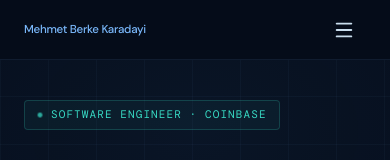
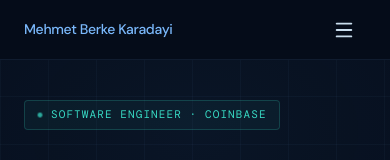
Before and after one commit to mberkekaradayi/mberkekaradayi.github.io, a Next.js app in the folder mbk/: page / in a window 390 px wide. Shown: the top 160 px of the page. Built offline with nearby package versions, Linux system fonts and the light colour scheme.

Commit message:
txt update

```diff
--- a/mbk/components/layout/Navbar.tsx
+++ b/mbk/components/layout/Navbar.tsx
@@ -90,7 +90,7 @@ export function Navbar() {
       >
         <a
           href="#home"
-          className="min-w-0 flex-1 pr-3 font-sans text-[11.5px] font-medium leading-snug tracking-tight no-underline truncate sm:text-[12px] sm:flex-initial md:text-[13px] md:overflow-visible md:whitespace-normal md:pr-6"
+          className="min-w-0 flex-1 pr-3 font-sans text-[14px] font-medium leading-snug tracking-tight no-underline truncate sm:flex-initial md:text-[13px] md:overflow-visible md:whitespace-normal md:pr-6"
           title="Mehmet Berke Karadayi"
           style={{ color: "#7ab8fb" }}
         >
```
